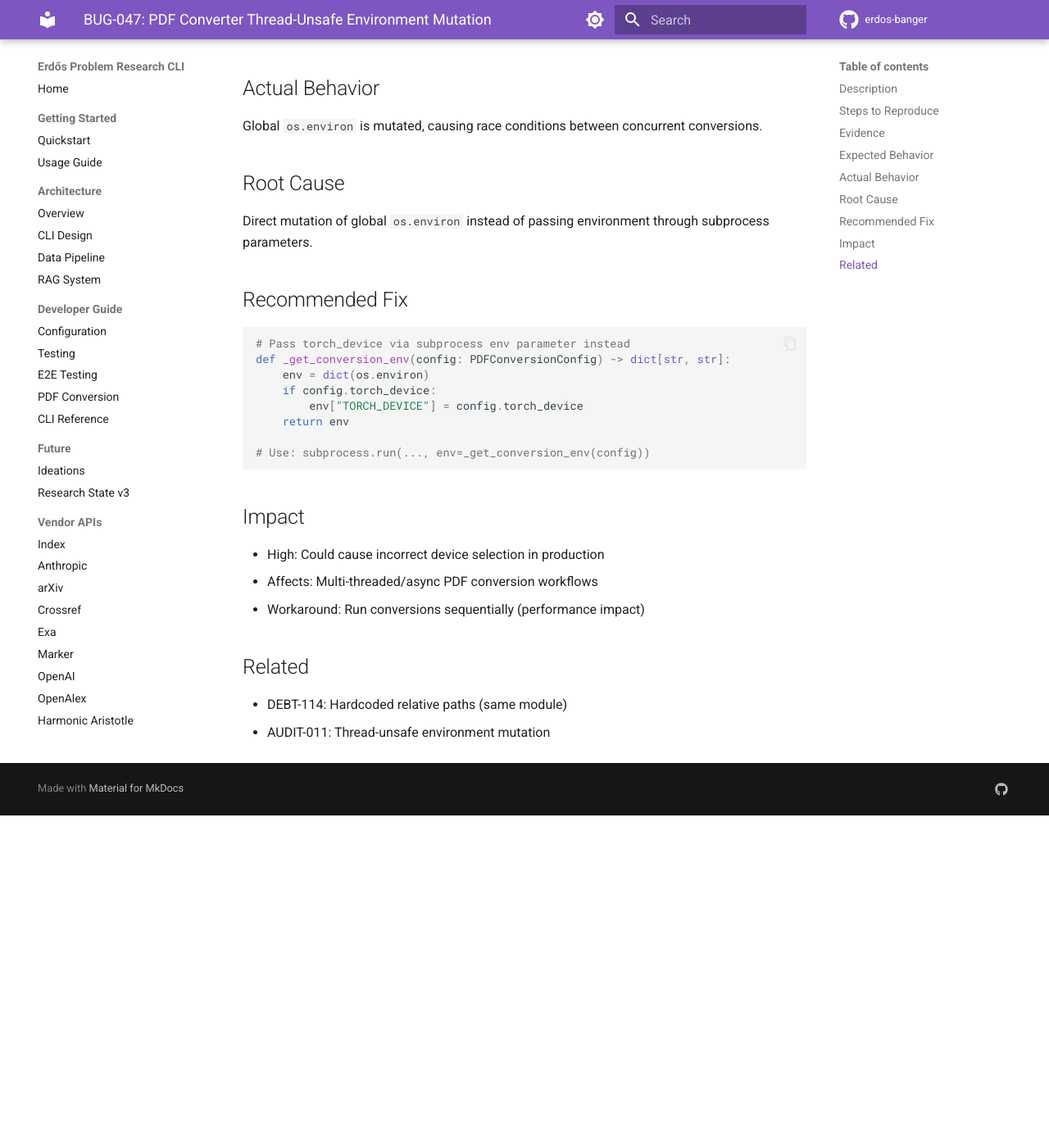
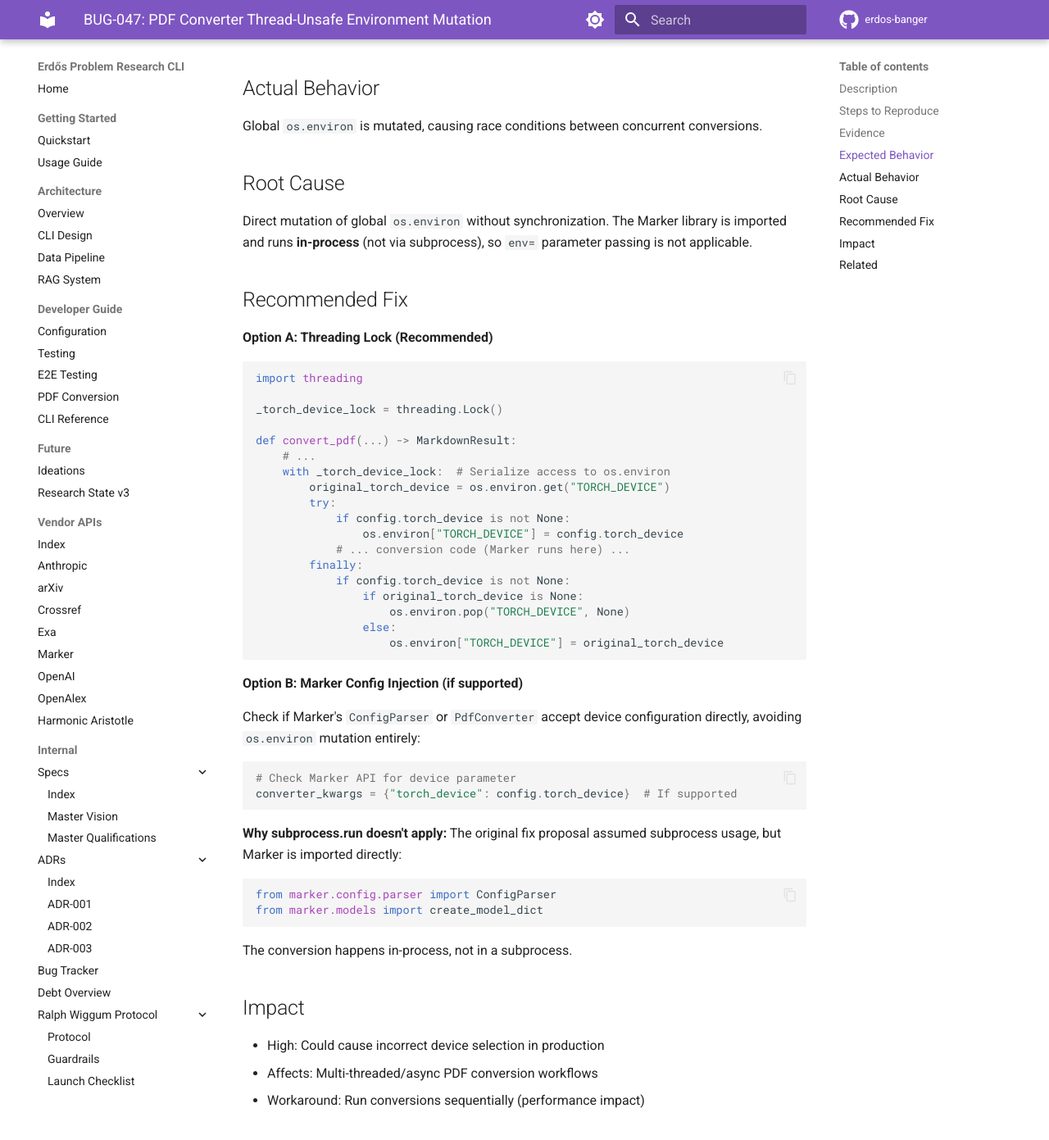
Before and after one commit to research-developer/erdos-banger, an MkDocs documentation site: the page built from docs/_bugs/bug-047-pdf-converter-thread-unsafe-env.md, in a window 1280 px wide and 1400 px high, scrolled down 915 px. Shown: the top 1391 px of the window at 82% size. Built offline with MkDocs 1.6.1 and Material for MkDocs 9.7.7, drawn with Linux system fonts in a browser that asks for light colours; comment, search, counter and statistics services are not loaded; before the commit the page ends 1910 px from its top, so only the background shows below that.

Commit message:
Update documentation for BUG-047: Address thread safety in PDF conversion
- Clarified the root cause of thread safety issues related to direct mutation of global `os.environ` in the PDF conversion process.
- Added two recommended fix options: implementing a threading lock to serialize access to `os.environ` and exploring Marker configuration injection to avoid direct mutation.
- Updated the explanation regarding the in-process execution of the Marker library, correcting misconceptions about subprocess usage.
- Incremented the next debt ID in the README to reflect ongoing documentation updates.

````diff
--- a/docs/_bugs/bug-047-pdf-converter-thread-unsafe-env.md
+++ b/docs/_bugs/bug-047-pdf-converter-thread-unsafe-env.md
@@ -38,20 +38,48 @@ Global `os.environ` is mutated, causing race conditions between concurrent conve
 
 ## Root Cause
 
-Direct mutation of global `os.environ` instead of passing environment through subprocess parameters.
+Direct mutation of global `os.environ` without synchronization. The Marker library is imported and runs **in-process** (not via subprocess), so `env=` parameter passing is not applicable.
 
 ## Recommended Fix
 
+**Option A: Threading Lock (Recommended)**
+
 ```python
-# Pass torch_device via subprocess env parameter instead
-def _get_conversion_env(config: PDFConversionConfig) -> dict[str, str]:
-    env = dict(os.environ)
-    if config.torch_device:
-        env["TORCH_DEVICE"] = config.torch_device
-    return env
+import threading
 
-# Use: subprocess.run(..., env=_get_conversion_env(config))
+_torch_device_lock = threading.Lock()
+
+def convert_pdf(...) -> MarkdownResult:
+    # ...
+    with _torch_device_lock:  # Serialize access to os.environ
+        original_torch_device = os.environ.get("TORCH_DEVICE")
+        try:
+            if config.torch_device is not None:
+                os.environ["TORCH_DEVICE"] = config.torch_device
+            # ... conversion code (Marker runs here) ...
+        finally:
+            if config.torch_device is not None:
+                if original_torch_device is None:
+                    os.environ.pop("TORCH_DEVICE", None)
+                else:
+                    os.environ["TORCH_DEVICE"] = original_torch_device
 ```
+
+**Option B: Marker Config Injection (if supported)**
+
+Check if Marker's `ConfigParser` or `PdfConverter` accept device configuration directly, avoiding `os.environ` mutation entirely:
+
+```python
+# Check Marker API for device parameter
+converter_kwargs = {"torch_device": config.torch_device}  # If supported
+```
+
+**Why subprocess.run doesn't apply:** The original fix proposal assumed subprocess usage, but Marker is imported directly:
+```python
+from marker.config.parser import ConfigParser
+from marker.models import create_model_dict
+```
+The conversion happens in-process, not in a subprocess.
 
 ## Impact
 
````
Also changed, not shown: docs/_debt/README.md (+1 -1 lines).
